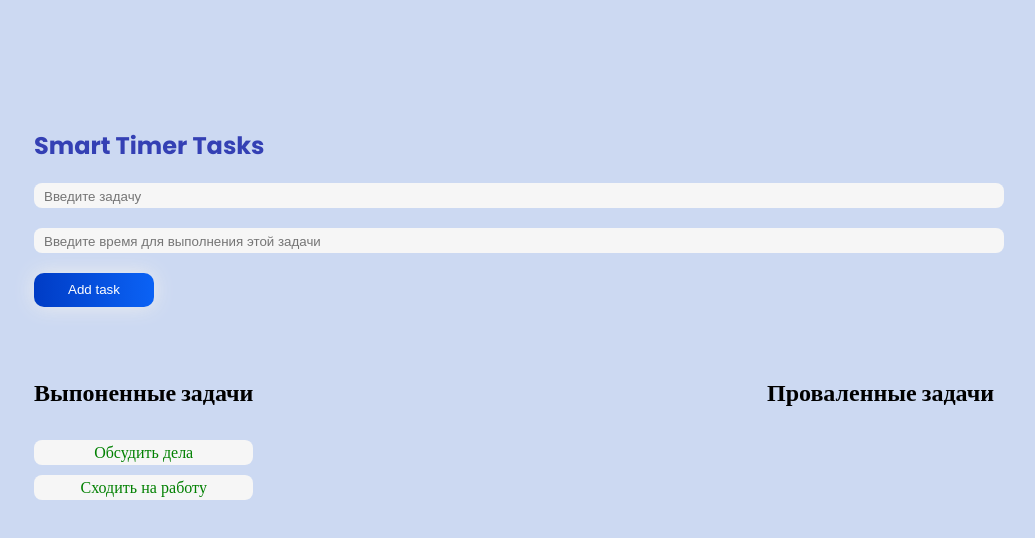
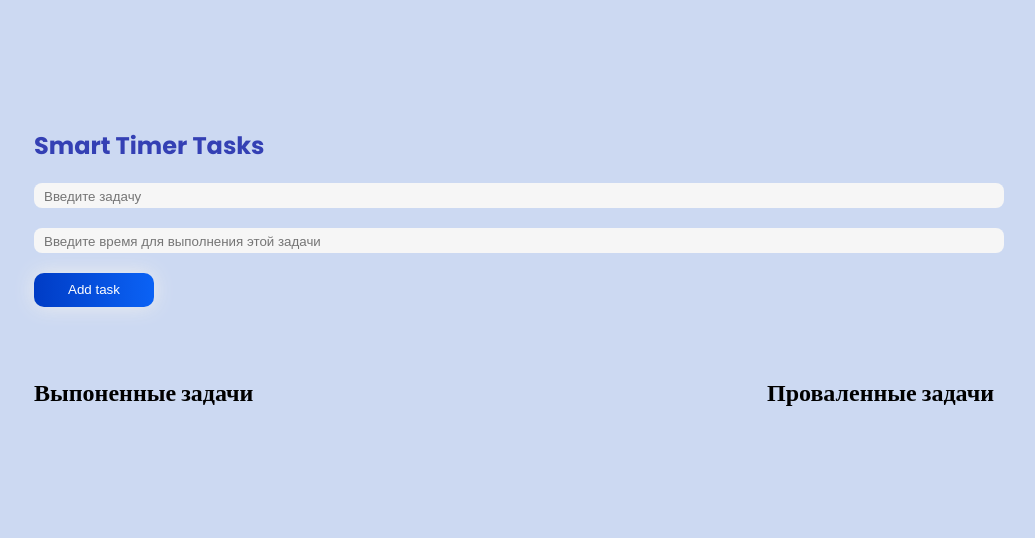
Before and after one commit to maks4k/smartTimerTusks, a React (Vite) app: page / in a window 1280 px wide. Shown: the top 538 px of the page, without its empty margins (6-1041 px from the left). Built offline with nearby package versions, Linux system fonts and the light colour scheme.

Commit message:
Завершил проект

```diff
--- a/src/components/ComplitedTasks/index.js
+++ /dev/null
@@ -1 +0,0 @@
-export { ComplitedTasks } from "./ui/ComplitedTasks";
--- a/src/components/CurentTasks/ui/CurentTasks.jsx
+++ b/src/components/CurentTasks/ui/CurentTasks.jsx
@@ -2,12 +2,13 @@ import { useState } from "react";
 import { Inputs } from "../../InputFields/ui/Inputs";
 import styles from "./CurentTasks.module.css";
 import { CountdownCircleTimer } from "react-countdown-circle-timer";
-import { ComplitedTasks } from "../../ComplitedTasks/ui/ComplitedTasks";
-
+import { FinishedTasks } from "../../FinishedTasks/ui/FinishedTasks";
 
 export function CurentTasks() {
   const [tasks, setTasks] = useState([]); //стейт добавленных задач
   const [isPlaying, setIsPlaying] = useState({}); //стетй для управления кнопками плей и пауза
+  const [completedTasks, setCompletedTasks] = useState([]);
+  const [failedTasks, setFailedTasks] = useState([]);
 
   const handlePause = (index) => {
     setIsPlaying((prev) => ({ ...prev, [index]: false }));
@@ -17,14 +18,29 @@ export function CurentTasks() {
   };
   //принимает объект task аругемнтом из инпута,распоковываем старый масив для образования нового
   //tasks.length-длинна масива всегда индекс новой задачи ,делаем атк что бы при добавление сразу шел таймер
-  const[failedTasks,setFailedTasks]=useState([]);
+
   const addTasks = (task) => {
     setTasks([...tasks, task]);
     setIsPlaying((prev) => ({ ...prev, [tasks.length]: true }));
   };
+  const handlerTaskComplited = (index) => {
+    const task = tasks[index];
+    setTasks((prevTasks) =>
+      prevTasks.filter((_, taskIndex) => taskIndex !== index)
+    );
+    setCompletedTasks((prevCompleted) => [...prevCompleted, task]);
+    setIsPlaying((prev) => {
+      const newPlaying = { ...prev };
+      delete newPlaying[index];
+      return newPlaying;
+    });
+  };
+
   const handlerTaskFailed = (index) => {
     const task = tasks[index];
-    setTasks((prevTasks) => prevTasks.filter((task, taskIndex) => taskIndex !== index));
+    setTasks((prevTasks) =>
+      prevTasks.filter((_, taskIndex) => taskIndex !== index)
+    );
     setFailedTasks((prevFailed) => [...prevFailed, task]);
     setIsPlaying((prev) => {
       const newPlaying = { ...prev };
@@ -34,7 +50,7 @@ export function CurentTasks() {
   };
   const removeTask = (index) => {
     setTasks((prevTask) => {
-      return prevTask.filter((task, taskIndex) => taskIndex != index);
+      return prevTask.filter((_, taskIndex) => taskIndex != index);
     }); //фильтруем задачи по индексу ,если индекст элемента не равен индксу который хотим удалить
     setIsPlaying((prev) => {
       const newPlaying = { ...prev }; //создали копию текущего состояния
@@ -65,7 +81,7 @@ export function CurentTasks() {
               </CountdownCircleTimer>
               <button
                 className={`${styles.btnTask} ${styles.btnTask__complited}`}
-
+                onClick={() => handlerTaskComplited(index)}
               >
                 <img
                   src="../src/assets/img/free-icon-check-mark-5299035.png"
@@ -109,7 +125,10 @@ export function CurentTasks() {
           </li>
         ))}
       </ul>
-      <ComplitedTasks failedTasks={failedTasks} />
+      <FinishedTasks
+        failedTasks={failedTasks}
+        completedTasks={completedTasks}
+      />
     </>
   );
 }
--- /dev/null
+++ b/src/components/FinishedTasks/index.js
@@ -0,0 +1 @@
+export { FinishedTasks } from "./ui/FinishedTasks";
--- a/src/components/ComplitedTasks/ui/ComplitedTasks.jsx
+++ b/src/components/FinishedTasks/ui/FinishedTasks.jsx
@@ -1,14 +1,15 @@
-import styles from './ComplitedTasks.module.css';
+import styles from './FinishedTasks.module.css';
 
 
-export function ComplitedTasks({failedTasks}) {
+export function FinishedTasks({failedTasks,completedTasks}) {
   return (
     <div className={styles.tasks__list}>
     <ul className={styles.tasks__complited}>
         <h2>Выпоненные задачи
         </h2>
-        <li>Обсудить дела</li>
-        <li>Сходить на работу</li>
+        {completedTasks&&completedTasks.map((task,index) => (
+          <li key={index}>{task.name}</li>
+        ))}
     </ul>
     <ul className={styles.tasks__failed}>
         <h2>Проваленные задачи</h2>
```
Also changed, not shown: src/components/FinishedTasks/ui/FinishedTasks.module.css (renamed from src/components/ComplitedTasks/ui/ComplitedTasks.module.css).
